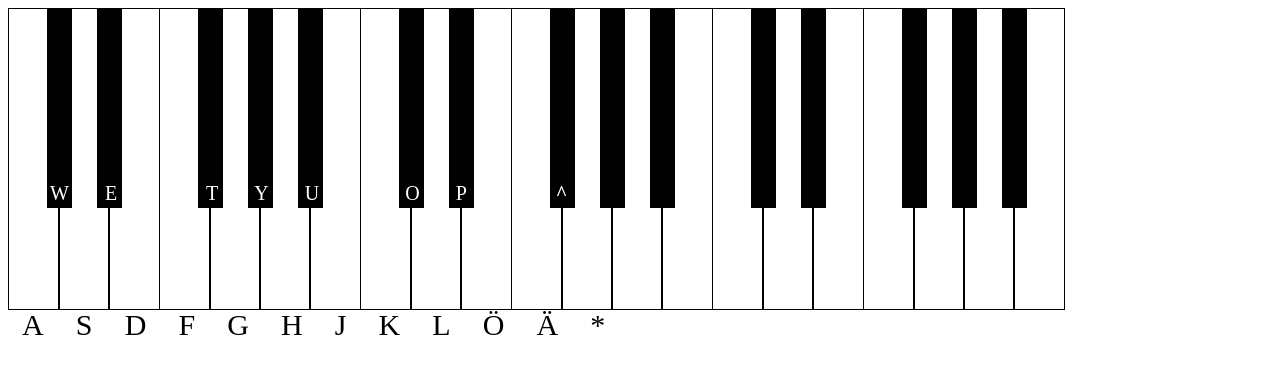
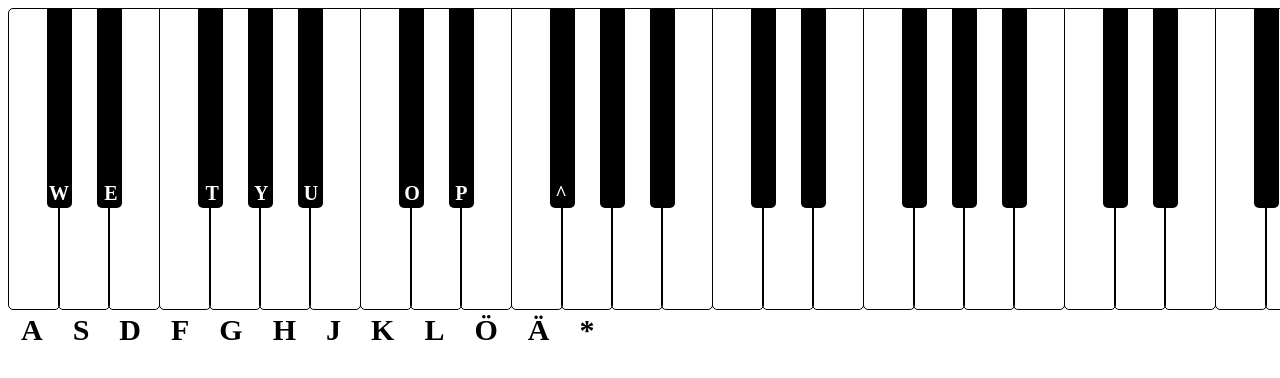
Before and after one commit to INDAPlus21/danteac-eliased-faysalbm-melg-project, a plain HTML site: page index.html in a window 1280 px wide. Both pictures are taken after a click on the element 34 px from the left and 159 px from the top of the page. Shown: the top 378 px of the page. Drawn offline with Linux system fonts and the light colour scheme.

Commit message:
roll on keyboard &  start cleaning up

```diff
--- a/index.html
+++ b/index.html
@@ -9,7 +9,7 @@
     <body>
         <template id="template">
             <div class="octave-container">
-                <div class="tile C white"></div>
+                <div class="tile C white start-white"></div>
                 <div class="tile Db black"></div>
                 <div class="tile D white"></div>
                 <div class="tile Eb black"></div>
@@ -20,19 +20,7 @@
                 <div class="tile Ab black"></div>
                 <div class="tile A white"></div>
                 <div class="tile Bb black"></div>
-                <div class="tile B white"></div>
-                <!-- <div id="C" class="tile  C white"></div>
-                <div id="Db" class="tile Db  black"></div>
-                <div id="D" class="tile  D white"></div>
-                <div id="Eb" class="tile Eb  black"></div>
-                <div id="E" class="tile  E white next-white"></div>
-                <div id="F" class="tile  F white"></div>
-                <div id="Gb" class="tile Gb  black"></div>
-                <div id="G" class="tile  G white"></div>
-                <div id="Ab" class="tile Ab  black"></div>
-                <div id="A" class="tile  A white"></div>
-                <div id="Bb" class="tile Bb  black"></div>
-                <div id="B" class="tile  B white"></div> -->
+                <div class="tile B white end-white"></div>
             </div>
         </template>
         <div id="container"></div>
@@ -43,7 +31,6 @@
             <div class="letter whole" id="F">F</div>
             <div class="letter whole" id="G">G</div>
             <div class="letter whole" id="H">H</div>
-            <!-- <div class="letter whole" id="I">I</div> -->
             <div class="letter whole" id="J">J</div>
             <div class="letter whole" id="K">K</div>
             <div class="letter whole" id="L">L</div>
@@ -62,56 +49,7 @@
             <div class="letter flat second" id="P">P</div>
             <div class="letter flat third" id="^">^</div>
             <!-- <div class="letter flat fourth" id="U+2BAA">&#85;&plus;&#50;&#66;&#65;&#65;</div> -->
-            <!-- <div class="letter" id="G"></div>
-            <div class="letter" id="H"></div>
-            <div class="letter" id="I"></div>
-            <div class="letter" id="J"></div>
-            <div class="letter" id="K"></div>
-            <div class="letter" id="L"></div>
-            <div class="letter" id="M"></div> -->
         </div>
-        <!-- <div class="octave-container 1">
-            <div id="C" class="tile white"></div>
-            <div id="Db" class="tile black"></div>
-            <div id="D" class="tile white"></div>
-            <div id="Eb" class="tile black"></div>
-            <div id="E" class="tile white next-white"></div>
-            <div id="F" class="tile white" ></div>
-            <div id="Gb" class="tile black"></div>
-            <div id="G" class="tile white"></div>
-            <div id="Ab" class="tile black"></div>
-            <div id="A" class="tile white"></div>
-            <div id="Bb" class="tile black"></div>
-            <div id="B" class="tile white"></div>
-        </div>
-        <div class="octave-container 2">
-            <div id="C" class="tile white"></div>
-            <div id="Db" class="tile black"></div>
-            <div id="D" class="tile white"></div>
-            <div id="Eb" class="tile black"></div>
-            <div id="E" class="tile white next-white"></div>
-            <div id="F" class="tile white"></div>
-            <div id="Gb" class="tile black"></div>
-            <div id="G" class="tile white"></div>
-            <div id="Ab" class="tile black"></div>
-            <div id="A" class="tile white"></div>
-            <div id="Bb" class="tile black"></div>
-            <div id="B" class="tile white"></div>
-        </div>
-        <div class="octave-container 3">
-            <div id="C" class="tile white"></div>
-            <div id="Db" class="tile black"></div>
-            <div id="D" class="tile white"></div>
-            <div id="Eb" class="tile black"></div>
-            <div id="E" class="tile white next-white"></div>
-            <div id="F" class="tile white"></div>
-            <div id="Gb" class="tile black"></div>
-            <div id="G" class="tile white"></div>
-            <div id="Ab" class="tile black"></div>
-            <div id="A" class="tile white"></div>
-            <div id="Bb" class="tile black"></div>
-            <div id="B" class="tile white"></div>
-        </div> -->
         <script src="main.js"></script>
         <link rel="stylesheet" href="main.css">
     </body>
--- a/main.css
+++ b/main.css
@@ -9,6 +9,7 @@
 
 .tile {
     display: inline-block;
+    border-radius: 5px;
 }
 
 .white:hover {
@@ -22,13 +23,14 @@
 .letter {
     display: inline;
     position: relative;
+    font-weight: bold;
 }
 
 .whole {
     font-size: 30px;
-    margin-left: 14.1px;
-    margin-right: 14px;
-    top: -50px;
+    margin-left: 13px;
+    margin-right: 13px;
+    top: -45px;
     /* width: 100px;  */
 }
 
@@ -36,27 +38,23 @@
     font-size: 20px;
     top: -210px;
     color: white;
-    margin-right: 10px;
+    margin-right: 8.8px;
 }
 
 .first {
-    margin-left: 42px;
-}
-
-.second {
-    margin-left: 22px;
+    margin-left: 41px;
 }
 
 .third {
     margin-left: 75px;
 }
 
-.fourth, .fifth {
-    margin-left: 22px;
+.second, .fourth, .fifth {
+    margin-left: 22.5px;
 }
 
 .fifth {
-    margin-right: 40px;
+    margin-right: 41px;
 }
 
 #\^ {
@@ -86,13 +84,51 @@
     vertical-align: top;
     position: relative;
     right: -18px;
+    border-top-right-radius: 0px;
+    border-top-left-radius: 0px;
 }
 
 .next-white {
     margin-right: -5px;
+    border-top-right-radius: 0px;
+    border-top-left-radius: 0px;
 }
+
+.next-white + div {
+    border-top-right-radius: 0px;
+    border-top-left-radius: 0px;
+}
+
+.end-white {
+    border-top-right-radius: 0px;
+    border-top-left-radius: 0px;
+}
+
+.start-white {
+    border-top-right-radius: 0px;
+    border-top-left-radius: 0px;
+}
+
+/* .start:first-of-type {
+    border-top-left-radius: 5px !important;
+}
+
+#very-first:first-of-type{
+    border-top-left-radius: 5px !important;
+} */
 
 .octave-container {
     display: inline-block;
     margin-right: 30px;
 }
+
+/* Make selectionn impossible (to be able to roll on the keys with mouse) */
+div {
+  -webkit-touch-callout: none; /* iOS Safari */
+    -webkit-user-select: none; /* Safari */
+     -khtml-user-select: none; /* Konqueror HTML */
+       -moz-user-select: none; /* Old versions of Firefox */
+        -ms-user-select: none; /* Internet Explorer/Edge */
+            user-select: none; /* Non-prefixed version, currently
+                                  supported by Chrome, Edge, Opera and Firefox */
+}
--- a/main.js
+++ b/main.js
@@ -4,10 +4,9 @@ function setUpKeyboard() {
     const container = document.getElementById("container");
     const template = document.getElementById("template");
 
-    for (var i = 1; i < 4; i++) {
+    for (var i = 1; i < 7; i++) {
         const clone = template.content.cloneNode(true);
         console.log(clone)
-        // clone.classList.add(""+i)
         clone.className += " " + i
         console.log(clone.className)
         var is_something = container.appendChild(clone);
@@ -20,14 +19,41 @@ function setUpKeyboard() {
         octaves[i].className += " " + i
     }
 
+    tiles[0].style.borderTopLeftRadius = "5px";
+    tiles[tiles.length-1].style.borderTopRightRadius = "5px";
+
+    function playTile(event) {
+        var id = event.srcElement.classList[1] // depracated??
+        var octave = event.srcElement.parentNode.classList[1]
+        var url = "./piano-mp3/" + id + (parseInt(octave) + 2) + ".mp3"
+        console.log({ url })
+        playSound(url)
+    }
+
     for (var i = 0; i < tiles.length; i++) {
-        tiles[i].addEventListener('click', (elem, even) => {
-            // console.log(elem, elem.srcElement.id, elem.srcElement.className, elem.srcElement.classList[1], elem.srcElement.className.split(" ")[1])
-            var id = elem.srcElement.classList[1]
-            var octave = elem.srcElement.parentNode.classList[1] // .split(' ')[1]
-            var url = "./piano-mp3/" + id + (parseInt(octave) + 2) + ".mp3"
-            console.log({ url })
-            playSound(url)
+        tiles[i].addEventListener('click', (event) => {
+            playTile(event)
+        });
+
+        // Make it possible to roll on keys with the mouse
+        var should_press_key = false
+
+        tiles[i].addEventListener("mousedown", (event) => {
+            // console.log("mousedown", {event})
+            should_press_key = true
+        });
+
+        var should_press_key = false
+        tiles[i].addEventListener("mouseover", function (event) {
+            // console.log("mouseover", {event})
+            if (should_press_key) {
+                playTile(event)
+            }
+        });
+
+        tiles[i].addEventListener("mouseup", function (event) {
+            // console.log("mouseup", {event})
+            should_press_key = false
         });
     }
 }
@@ -53,22 +79,30 @@ function computerKeyboardPress(event) {
         key_octave_1[comp_keyboard_order[i]] = piano_keyboard_order[i]
     }
     console.log({key_octave_1}) */
+
+    // implement something guitar-hero like (would be so much fun!)
+
+    if (["Numpad4", "Numpad6"].includes(event.code)) {
+        event.preventDefault();
+    }
+
     var key_octave_1 = { "A": "C", "S": "D", "D": "E", "F": "F", "G": "G", "H": "A", "J": "B" }
     var flats_octave_1 = { "W": "Db", "E": "Eb", "T": "Gb", "Y": "Ab", "U": "Bb" }
-    var key_octave_2 = { "K": "C", "L": "D", "Semicolon": "E", "Quote": "F", "Backslash": "G", "Enter": "Ab" }
-    var flats_octave_2 = { "O": "Db", "P": "Eb", "BracketRight": "Gb" }
+    var key_octave_2 = { "K": "C", "L": "D", "Semicolon": "E", "Quote": "F", "Backslash": "G", "Enter": "Ab", "Numpad4": "A", "Numpad5": "B" }
+    var key_octave_3 = { "Numpad6": "C", "NumpadAdd": "Db" }
+    var flats_octave_2 = { "O": "Db", "P": "Eb", "BracketRight": "Gb", "Numpad8": "Bb" }
     function determinePlay(keys, octave) {
         if (Object.keys(keys).includes(key)) {
             // var tile = document.getElementsByClassName("white").getElementById(key_octave_1[key])
             // console.log({tile})
             // console.log({key})
             var elem_with_key = document.getElementsByClassName(keys[key])
-            var key_elem = elem_with_key[octave-2] // document.getElementById(keys[key])
+            var key_elem = elem_with_key[octave - 2] // document.getElementById(keys[key])
 
             /* if octave = elem.srcElement.parentNode.classList[1] {
                 var octave = elem.srcElement.parentNode.classList[1]
             } */
-            console.log({elem_with_key}, {key_elem})
+            console.log({ elem_with_key }, { key_elem })
             // console.log(key_elem.classList, key_elem.className)
             if (key_elem.className.includes("white")) {
                 key_elem.style.backgroundColor = "rgb(228, 228, 228)"
@@ -93,6 +127,15 @@ function computerKeyboardPress(event) {
     determinePlay(key_octave_2, 3)
     determinePlay(flats_octave_1, 2)
     determinePlay(flats_octave_2, 3)
+    determinePlay(key_octave_3, 4)
 }
 
 document.addEventListener('keydown', computerKeyboardPress);
+
+
+/* // prevent arrows from scrolling (you're using them to play!)
+document.addEventListener("keydown", function (e) {
+    if (["Space", "ArrowUp", "ArrowDown", "ArrowLeft", "ArrowRight"].indexOf(e.code) > -1) {
+        e.preventDefault();
+    }
+}, false); */
```
